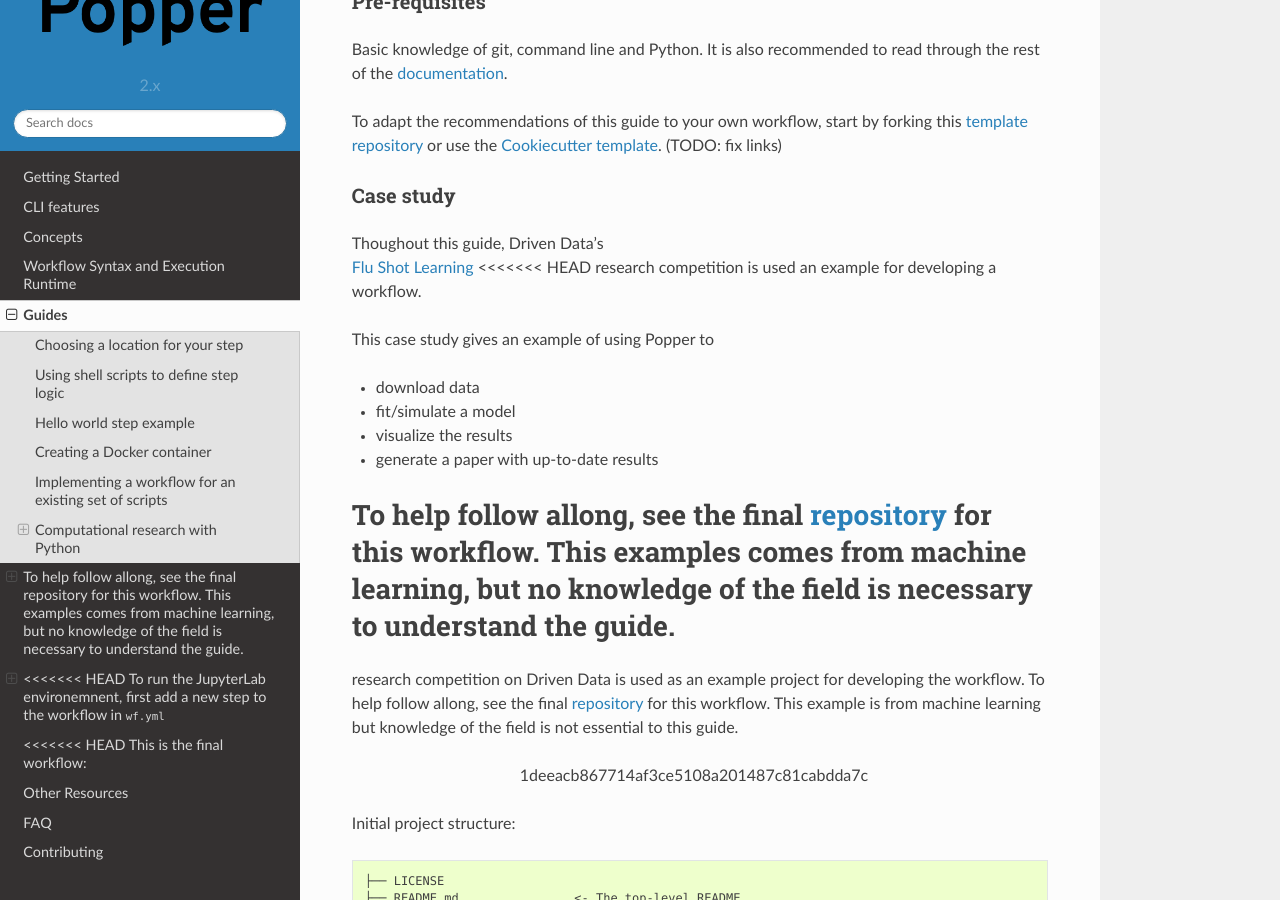
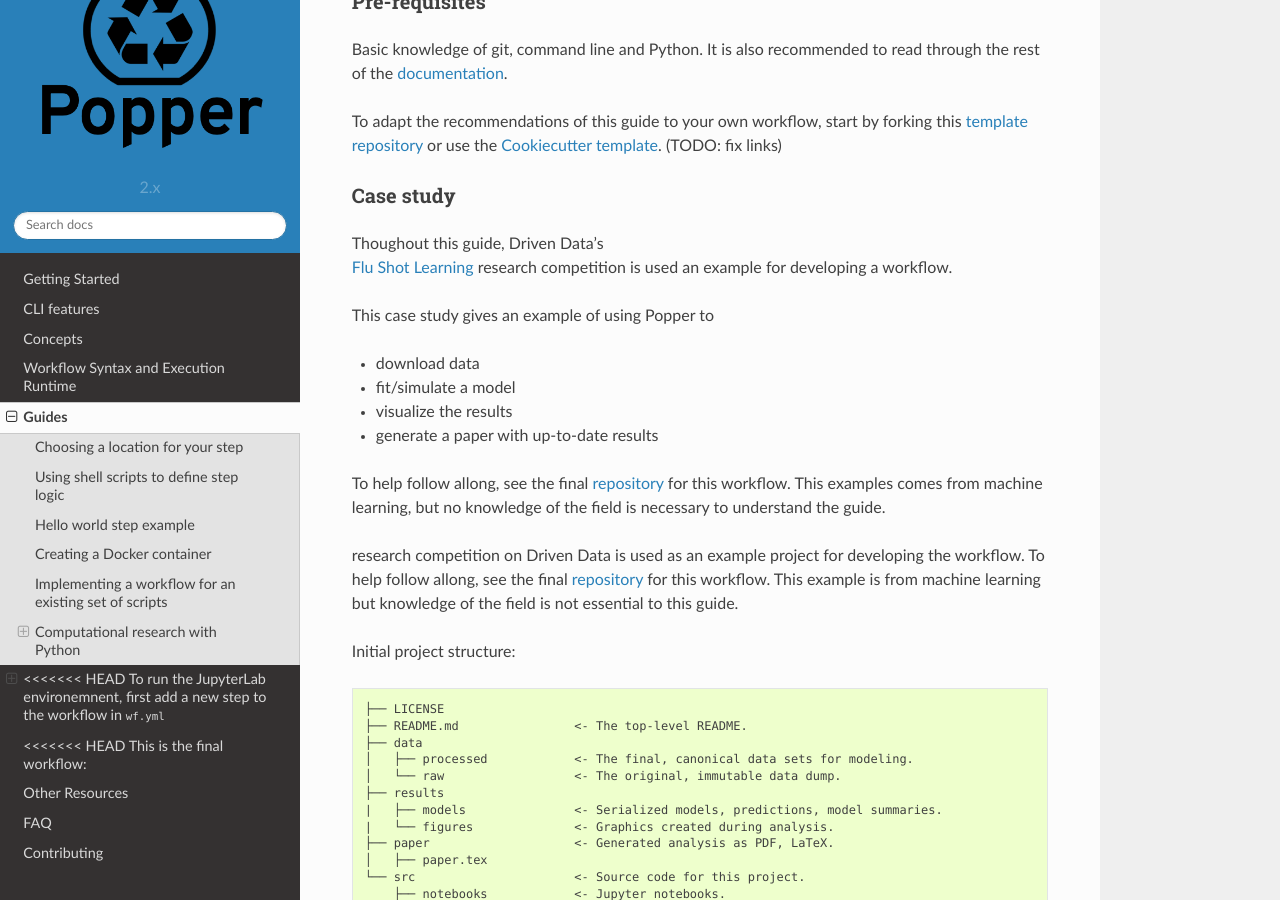
Before and after one commit to getpopper/popper, a Sphinx documentation site: the page built from docs/sections/guides.md, in a window 1280 px wide and 900 px high, scrolled down 3107 px. Built offline with Sphinx 7.4.7 and the Read the Docs theme 2.0.0, drawn with Linux system fonts in a browser that asks for light colours; some of the changed text lies outside the part shown.

Commit message:
cleaned merge artifacts

````diff
--- a/docs/sections/guides.md
+++ b/docs/sections/guides.md
@@ -178,7 +178,6 @@
 
 Thoughout this guide, Driven Data's
 [Flu Shot Learning](https://www.drivendata.org/competitions/66/flu-shot-learning/)
-<<<<<<< HEAD
 research competition is used an example for developing  a workflow.
 
 This case study gives an example of using Popper to
@@ -190,11 +189,10 @@
 To help follow allong, see the final [repository]() for this workflow.
 This examples comes from machine learning, but no knowledge of
 the field is necessary to understand the guide.
-=======
+
 research competition on Driven Data is used as an example project for developing the workflow.
 To help follow allong, see the final [repository]() for this workflow.
 This example is from machine learning but  knowledge of the field is not essential to this guide.
->>>>>>> 1deeacb867714af3ce5108a201487c81cabdda7c
 
 Initial project structure:
 ```
@@ -520,7 +518,6 @@
 This is the final workflow:
 =======
 This is the final workflow
->>>>>>> 1deeacb867714af3ce5108a201487c81cabdda7c
 ```yaml
 steps:
   - id: "dataset"
@@ -567,5 +564,3 @@
 ```sh
 popper run -f wf.yml
 ```
-=======
->>>>>>> 1deeacb867714af3ce5108a201487c81cabdda7c
````
